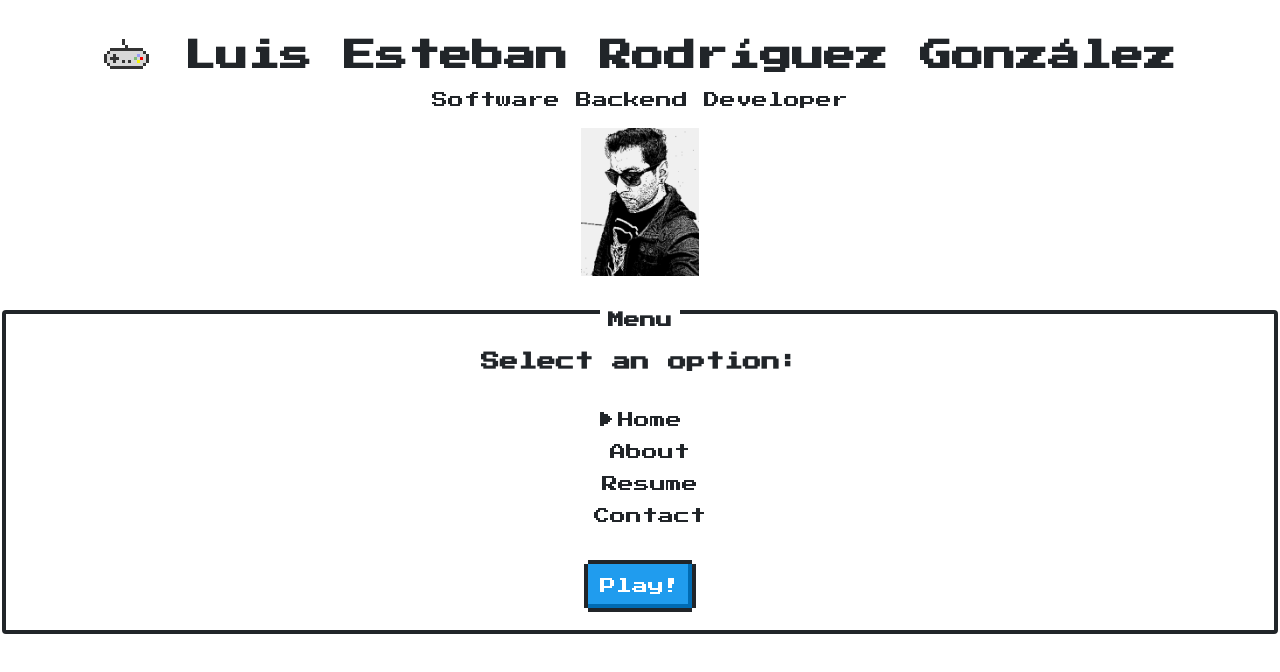
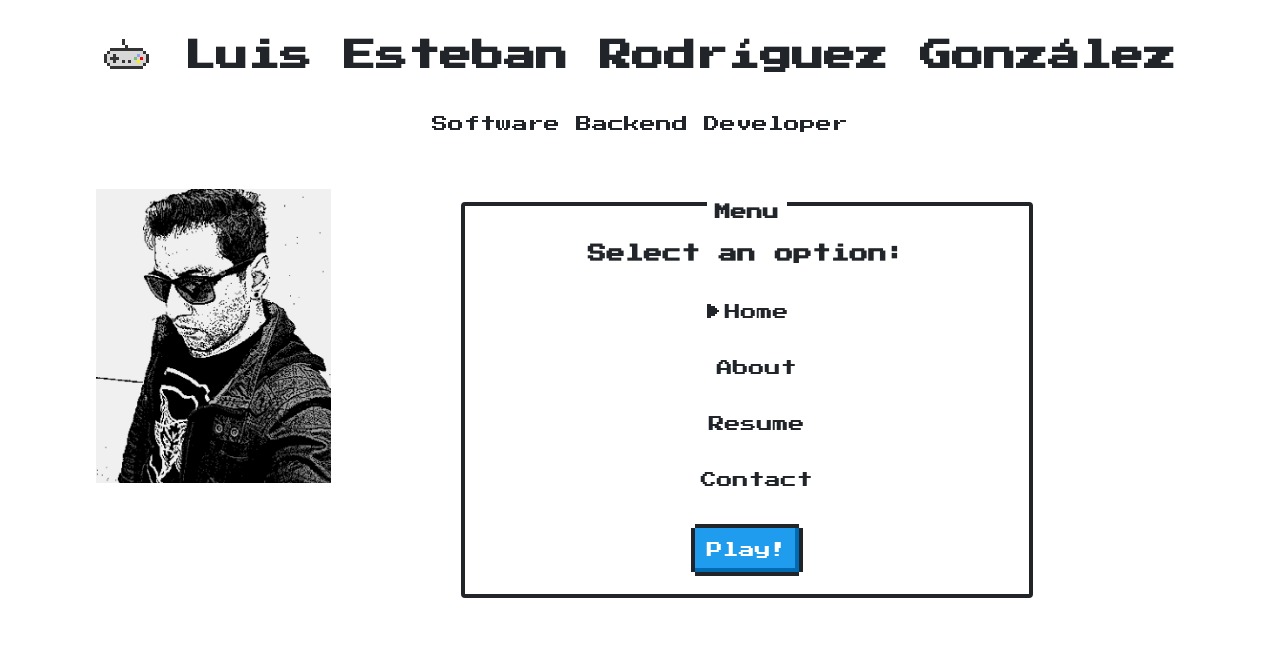
Before and after one commit to metalerk/4mlabs-react-frontend, a React (Create React App) app: page / in a window 1280 px wide. Shown: the top 672 px of the page. Built offline with nearby package versions, Linux system fonts and the light colour scheme; no server answers.

Commit message:
fix style

```diff
--- a/package.json
+++ b/package.json
@@ -3,7 +3,7 @@
   "version": "0.1.0",
   "private": true,
   "dependencies": {
-    "@material-ui/core": "^3.8.1",
+    "@material-ui/core": "^3.9.0",
     "@material-ui/icons": "^3.0.1",
     "react": "^16.7.0",
     "react-dom": "^16.7.0",
--- a/src/App.js
+++ b/src/App.js
@@ -1,9 +1,34 @@
 import React from 'react';
-import './styles/App.css'
+
+import Grid from '@material-ui/core/Grid';
+
 import Header from './components/Header'
 import GuessInfo from './helpers/GuessInfo'
 import Menu from './components/Menu'
 import Footer from './components/Footer';
+
+import './styles/App.css'
+import './styles/header.css'
+
+let classes = {
+  image: {
+      display: "block",
+      "margin-top": "5%",
+      "margin-left": "auto",
+      "margin-right": "auto",
+      "margin-bottom": "5%",
+  },
+  menu: {
+    "margin-top": "5%",
+    "margin-left": "auto",
+    "margin-right": "auto",
+    "margin-bottom": "5%",
+    width: "90%",
+  },
+  root: {
+      flexGrow: 1,
+    },
+}
 
 class App extends React.Component {
   constructor(props) {
@@ -14,8 +39,19 @@ class App extends React.Component {
   render() {
     return (
     <div>
-      <Header />
-      <Menu />
+      <Grid container className={classes.root} spacing={10}>
+        <Grid item xs={12} sm={12} md={12} lg={12} xl={12}>
+            <Header />
+          </Grid>
+          <Grid item xs={12} sm={12} md={6} lg={4} xl={6}
+              direction="row" justify="center" alignItems="center">
+            <img className="profile-photo" src="/luis.jpg" alt='profile_photo' style={classes.image} />
+          </Grid>
+          <Grid item xs={12} sm={12} md={5} lg={6} xl={6}
+              direction="row" justify="center" alignItems="center">
+            <Menu style={classes.menu} />
+          </Grid>
+      </Grid>
       <Footer />
     </div>
     );
--- a/src/components/About.js
+++ b/src/components/About.js
@@ -1,10 +1,48 @@
 import React from 'react';
+import Grid from '@material-ui/core/Grid';
+
+let classes = {
+    about: {
+        "margin-top": "5%",
+        "margin-left": "20%",
+        "margin-right": "30%",
+        "margin-bottom": "20%",
+    },
+    root: {
+        flexGrow: 1,
+      },
+}
+
+const Education = (props) => {
+    return (
+        <div>
+            <Grid container className={classes.root} spacing={16}>
+                <Grid item xs={3}>
+                s
+                </Grid>
+                <Grid item xs={3}>
+                s
+                </Grid>
+                <Grid item xs={3}>
+                s
+                </Grid>
+                <Grid item xs={3}>
+                s
+                </Grid>
+            </Grid>
+
+        </div>
+    )
+}
 
 class About extends React.Component {
     render (){
         return (
-            <div>
-                <p>About</p>
+            <div style={classes.about}>
+                <section className="nes-container with-title is-centered">
+                    <h2 className="title">About</h2>
+                    <Education />
+                </section>
             </div>
         );
     }
--- a/src/components/Header.js
+++ b/src/components/Header.js
@@ -1,13 +1,13 @@
 import React from 'react';
 import '../styles/nes.css'
-import '../styles/header.css'
 
 const Header = (props) => {
     return (
         <header>
             <h1><i className="snes-jp-logo brand"></i>  Luis Esteban Rodríguez González</h1>
+            <br />
             <p className="role-title">Software Backend Developer</p>
-            <img className="profile-photo" src="/luis.jpg" alt='profile_photo' />
+            {/* <img className="profile-photo" src="/luis.jpg" alt='profile_photo' /> */}
         </header>
     );
 }
--- a/src/components/Menu.js
+++ b/src/components/Menu.js
@@ -30,7 +30,7 @@ class Menu extends React.Component {
 
     render() {
         return (
-            <section className="nes-container with-title is-centered">
+            <section className="nes-container with-title is-centered" style={this.props.style}>
                 <h2 className="title">Menu</h2>
                 <h3>Select an option:</h3>
                 <br />
@@ -40,15 +40,18 @@ class Menu extends React.Component {
                     <span>Home</span>
                     </label>
                     <br />
+                    <br />
                     <label>
                     <input type="radio" className="nes-radio" name="about" onChange={this.selectHandler} checked={this.state.selectedOption === "about"}/>
                     <span>About</span>
                     </label>
                     <br />
+                    <br />
                     <label>
                     <input type="radio" className="nes-radio" name="resume" onChange={this.selectHandler} checked={this.state.selectedOption === "resume"}/>
                     <span>Resume</span>
                     </label>
+                    <br />
                     <br />
                     <label>
                     <input type="radio" className="nes-radio" name="contact" onChange={this.selectHandler} checked={this.state.selectedOption === "contact"}/>
--- a/src/styles/header.css
+++ b/src/styles/header.css
@@ -1,4 +1,4 @@
 img {
-    width: 10%;
+    width: 55%;
     height: auto;
   }
```
Also changed, not shown: 1 other file (tests, documents, lock files or other folders).
